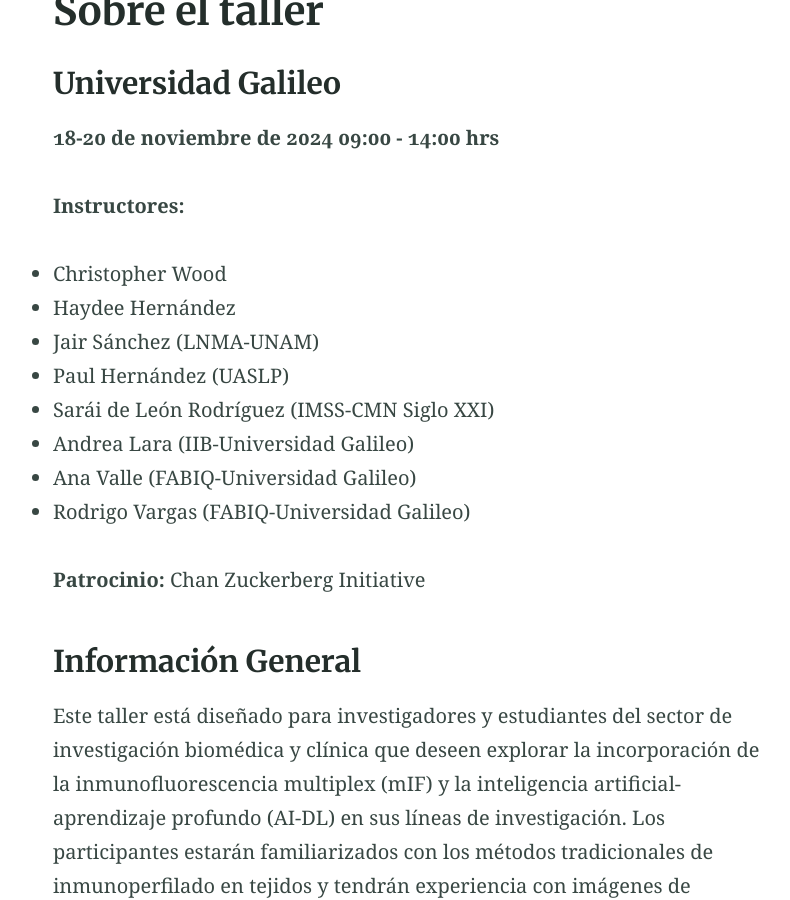
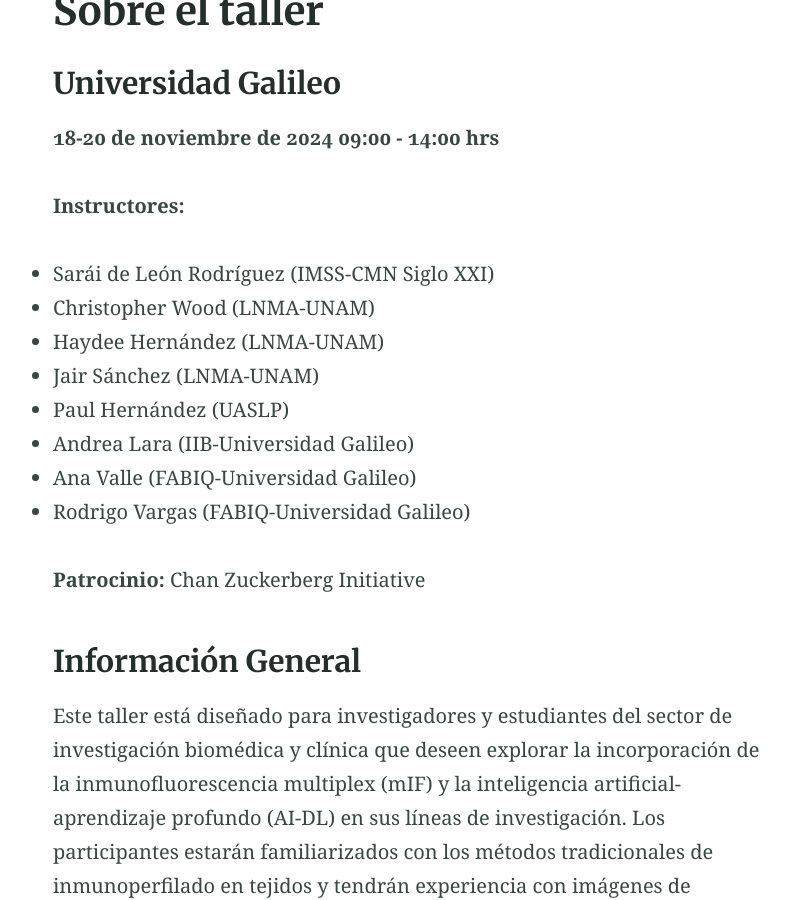
Before and after one commit to acnilo/202411_LNMA_IA-mIF, a Jekyll site: the page built from index.md, in a window 1280 px wide and 900 px high, scrolled down 475 px. Shown: the whole window, without its empty margins (230-1020 px from the left). Built offline with Jekyll 4.4.1, drawn with Linux system fonts in a browser that asks for light colours.

Commit message:
Update index.md

```diff
--- a/index.md
+++ b/index.md
@@ -12,11 +12,11 @@
 
 **Instructores:**
 <ul>
-    <li>Christopher Wood</li>
-    <li>Haydee Hernández</li>
+    <li>Sarái de León Rodríguez (IMSS-CMN Siglo XXI)</li>
+    <li>Christopher Wood (LNMA-UNAM)</li>
+    <li>Haydee Hernández (LNMA-UNAM)</li>
     <li>Jair Sánchez (LNMA-UNAM)</li>
     <li>Paul Hernández (UASLP)</li>
-    <li>Sarái de León Rodríguez (IMSS-CMN Siglo XXI)</li>
     <li>Andrea Lara (IIB-Universidad Galileo)</li>
     <li>Ana Valle (FABIQ-Universidad Galileo)</li>
     <li>Rodrigo Vargas (FABIQ-Universidad Galileo)</li>
```
